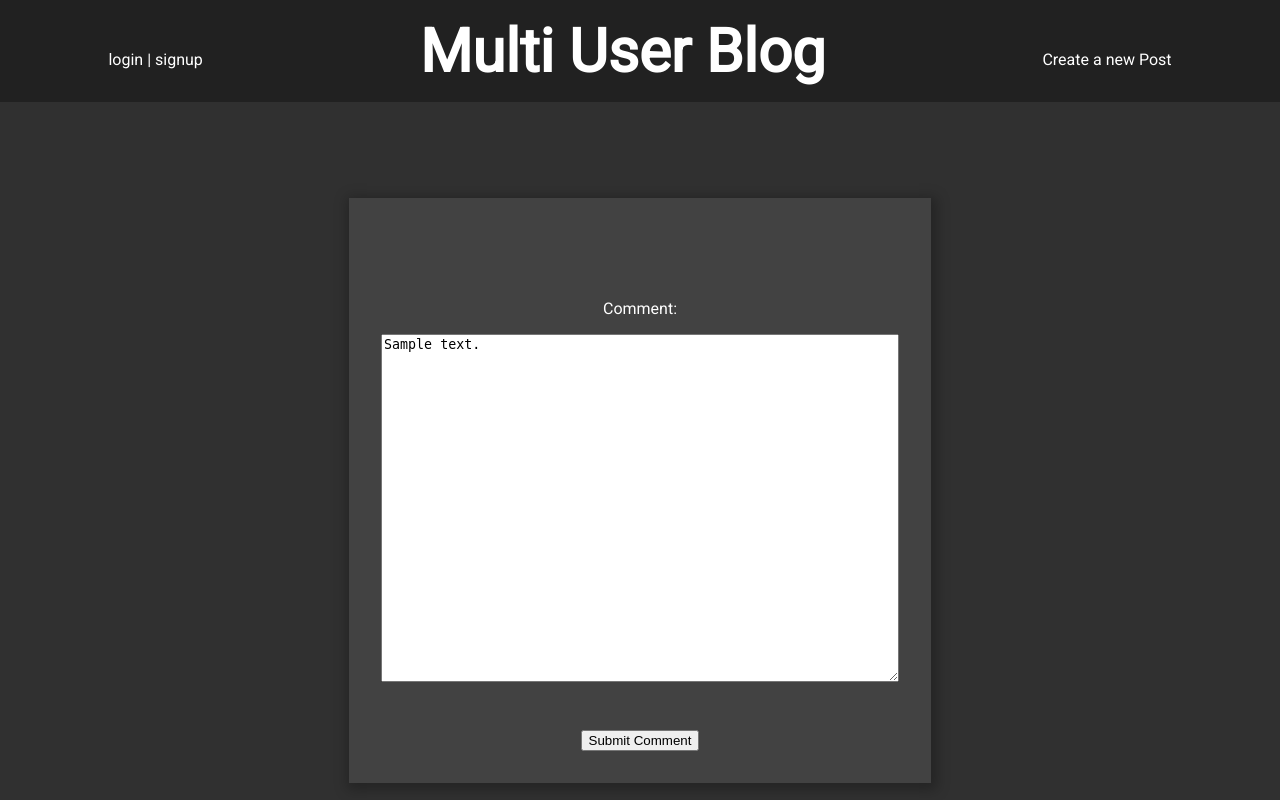
After one commit to cgraffeo/multi-user-blog, a Python web app: template templates/comment.html in a window 1280 px wide. The commit adds this page. Run offline with Jinja, Linux system fonts and the light colour scheme; the template is opened without the code that fills it: most values are stand-ins (such as "Sample title", 1, 10 or a date in 2020).

Commit message:
Laid foundation for comment section

```diff
--- a/templates/base.html
+++ b/templates/base.html
@@ -13,7 +13,7 @@
 <body>
     <div class="nav">
         <div class="login-area">
-            {% if user %} {{user.name}} (<a class="login-link" href="/logout">logout</a>) {% else %}
+            {% if user %} {{user.name}} | (<a class="login-link" href="/logout"> logout</a>) {% else %}
             <a class="login-link" href="/login">login</a> |
             <a class="login-link" href="/signup">signup</a>{% endif %}
         </div>
--- /dev/null
+++ b/templates/comment.html
@@ -0,0 +1,21 @@
+{% extends "base.html" %} {% block content %}
+<div class="card">
+    <h1></h1>
+    <form class="form" method="post">
+        <div class="form-elements-newpost">
+        <div class="input-group-newpost">
+                <label class="newpost-label" name="name">{{user.name}}</label>
+                <!-- <input name="comment" value="{{user.name}}" name="name"> -->
+            </div>
+            <div class="input-group-newpost">
+                <label class="newpost-label">Comment:</label>
+                <textarea class="content-text" name="comment">{{comment}}</textarea>
+            </div>
+        </div>
+        <div class="error">
+            {{error}}
+        </div>
+        <button type="submit">Submit Comment</button>
+    </form>
+</div>
+{% endblock %}
--- a/templates/post.html
+++ b/templates/post.html
@@ -11,4 +11,8 @@
     <div class="post-content">
         {{p._render_text | safe}}
     </div>
+    <a href="/blog/comment">Add a comment</a>
+    {% for c in comments %} {{ c._render_text | safe}}
+    <br></br>
+    {% endfor %}
 </div>
```
Also changed, not shown: main.py (+44 -0 lines), 1 other file.
